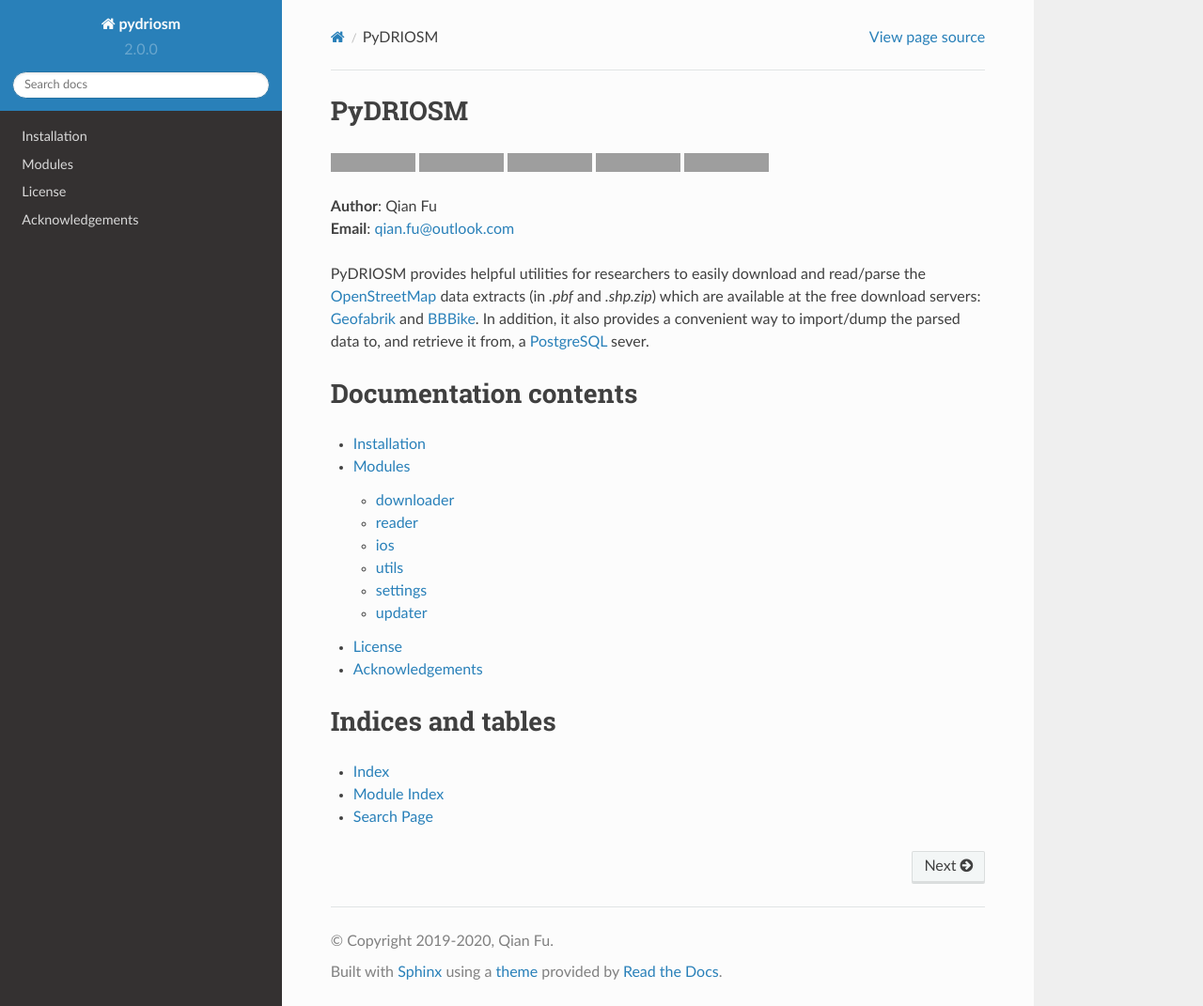
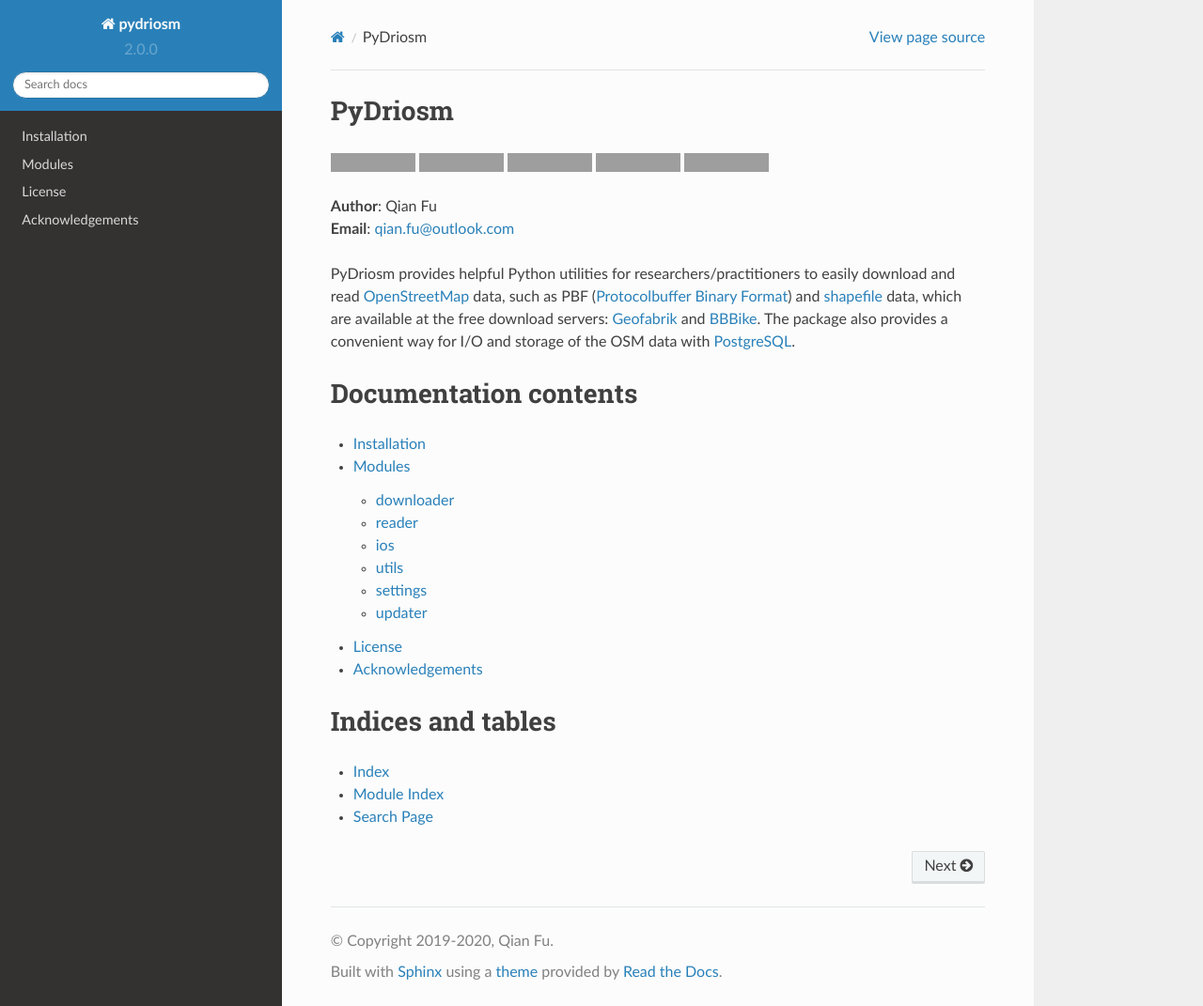
Before and after one commit to mikeqfu/pydriosm, a Sphinx documentation site: the page built from docs/source/index.rst, in a window 1280 px wide and 1071 px high. Shown: the whole window at 94% size. Built offline with Sphinx 7.4.7 and the Read the Docs theme 2.0.0, drawn with Linux system fonts in a browser that asks for light colours; pages that are not in the unit, such as notebooks, are missing from menus; grey boxes are pictures that could not be loaded.

Commit message:
modified \docs\source\index.rst

```diff
--- a/docs/source/index.rst
+++ b/docs/source/index.rst
@@ -1,26 +1,34 @@
 ########
-PyDRIOSM
+PyDriosm
 ########
 
 .. only:: html
 
    |PyPI| |Python| |License| |Code size| |Downloads|
 
-   .. |PyPI| image:: https://img.shields.io/pypi/v/pyrcs?color=important&label=PyPI
-      :target: https://pypi.org/project/pyrcs/
-   .. |Python| image:: https://img.shields.io/pypi/pyversions/pyrcs?color=informational&label=Python
+   .. |PyPI| image:: https://img.shields.io/pypi/v/pydriosm?color=important&label=PyPI
+      :target: https://pypi.org/project/pydriosm/
+   .. |Python| image:: https://img.shields.io/pypi/pyversions/pydriosm?color=informational&label=Python
       :target: https://www.python.org/downloads/
-   .. |License| image:: https://img.shields.io/pypi/l/pyrcs?color=green&label=License
-      :target: https://github.com/mikeqfu/pyrcs/blob/master/LICENSE
-   .. |Code size| image:: https://img.shields.io/github/languages/code-size/mikeqfu/pyrcs?color=yellowgreen&label=Code%20size
-      :target: https://github.com/mikeqfu/pyrcs/tree/master/pyrcs
-   .. |Downloads| image:: https://img.shields.io/pypi/dm/pyrcs?color=yellow&label=Downloads
-      :target: https://pypistats.org/packages/pyrcs
+   .. |License| image:: https://img.shields.io/pypi/l/pydriosm?color=green&label=License
+      :target: https://github.com/mikeqfu/pydriosm/blob/master/LICENSE
+   .. |Code size| image:: https://img.shields.io/github/languages/code-size/mikeqfu/pydriosm?color=yellowgreen&label=Code%20size
+      :target: https://github.com/mikeqfu/pydriosm/tree/master/pydriosm
+   .. |Downloads| image:: https://img.shields.io/pypi/dm/pydriosm?color=yellow&label=Downloads
+      :target: https://pypistats.org/packages/pydriosm
 
 | **Author**: Qian Fu
 | **Email**: qian.fu@outlook.com
 
-PyDRIOSM provides helpful utilities for researchers to easily download and read/parse the `OpenStreetMap <https://www.openstreetmap.org/>`_ data extracts (in *.pbf* and *.shp.zip*) which are available at the free download servers: `Geofabrik <https://download.geofabrik.de/>`_ and `BBBike <https://www.bbbike.org/>`_. In addition, it also provides a convenient way to import/dump the parsed data to, and retrieve it from, a `PostgreSQL <https://www.postgresql.org/>`_ sever.
+PyDriosm provides helpful Python utilities for researchers/practitioners to easily download and read `OpenStreetMap`_ data, such as PBF (`Protocolbuffer Binary Format`_) and `shapefile`_ data, which are available at the free download servers: `Geofabrik`_ and `BBBike`_. The package also provides a convenient way for I/O and storage of the OSM data with `PostgreSQL`_.
+
+.. _`OpenStreetMap`: https://www.openstreetmap.org/
+.. _`PBF`: https://wiki.openstreetmap.org/wiki/PBF_Format
+.. _`Protocolbuffer Binary Format`: https://wiki.openstreetmap.org/wiki/PBF_Format
+.. _`shapefile`: https://wiki.openstreetmap.org/wiki/Shapefiles
+.. _`Geofabrik`: https://download.geofabrik.de/
+.. _`BBBike`: https://www.bbbike.org/
+.. _`PostgreSQL`: https://www.postgresql.org/
 
 ######################
 Documentation contents
```
